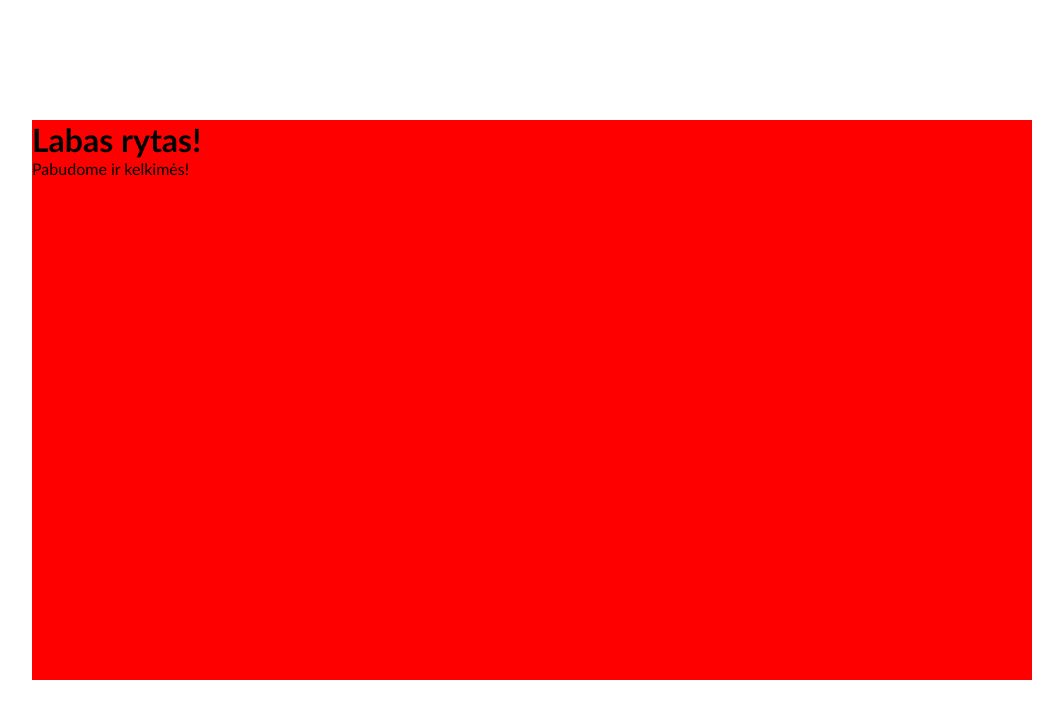
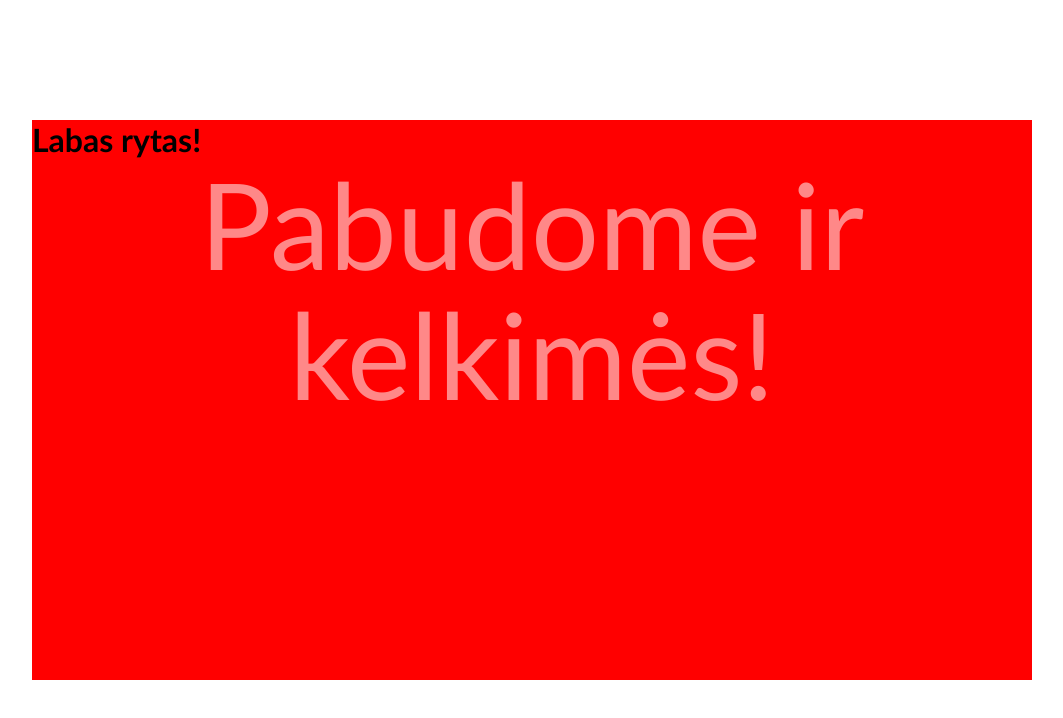
Before and after one commit to teklithuania/8-pirmasis-front-end-testas, a plain HTML site: page index.html in a window 1280 px wide. Shown: the whole page, without its empty margins (108-1171 px from the left). Drawn offline with Linux system fonts and the light colour scheme.

Commit message:
Užduotis nr. 2 #5

```diff
--- a/css/custom.css
+++ b/css/custom.css
@@ -8,3 +8,16 @@
     transform: translate(-50%, -50%);
     background-color: red;
 }
+    .hi p {
+        display: inline-block;
+        width: 100%;
+        text-align: center;
+        font-size: 120px;
+        line-height: 130px;
+        color: #fff8;
+    }
+    .hi p:hover {
+        background-color: seagreen;
+        padding: 10px;
+        border-radius: 5px;
+    }
```
